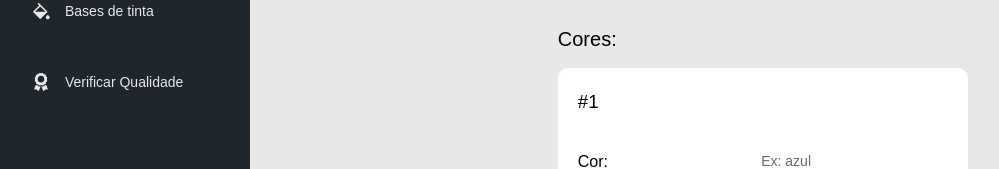
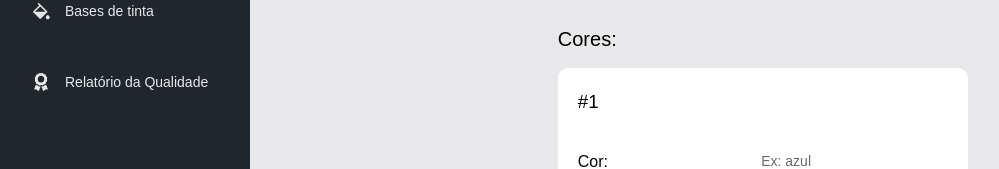
Before and after one commit to Projeto-Carrossel-Serigrafia-PI2/Projeto-Carrossel-Semi-Automatico-PI2-Documentacao, a React (Vite) app in the folder frontend/: page / in a window 1280 px wide. Shown: the part 317-486 px from the top of the page, without its empty margins (4-1003 px from the left). Built offline with nearby package versions, Linux system fonts and the light colour scheme; no server answers.

Commit message:
#15 create new route and add it on sidebar

```diff
--- a/frontend/src/Router.tsx
+++ b/frontend/src/Router.tsx
@@ -5,6 +5,7 @@ import { ToastContainer } from 'react-toastify';
 import { Dashboard } from './pages/Dashboard';
 import { Production } from './pages/Production';
 import { Paints } from './pages/Paints';
+import { QualityReport } from './pages/QualityReport';
 import { SideBar } from './components/SideBar';
 
 import PageContext from './contexts/PageContext';
@@ -24,6 +25,7 @@ export function Router() {
           <Route path="/" element={<Production />} />
           <Route path="/dashboard" element={<Dashboard />} />
           <Route path="/paints" element={<Paints />} />
+          <Route path="/quality-report" element={<QualityReport />} />
         </Routes>
       </PageContext.Provider>
     </BrowserRouter>
--- a/frontend/src/components/SideBar.tsx
+++ b/frontend/src/components/SideBar.tsx
@@ -77,10 +77,13 @@ export function SideBar() {
         />
 
         <Option
-          icon={<FaAward size={18} color="#E8E7EA" />}
-          title="Verificar Qualidade"
-          route="/quality/"
-          onClick={() => {}}
+          icon={<FaAward size={18} color={page === 'quality-report' ? '#B193EE' : '#E8E7EA'} />}
+          title="Relatório da Qualidade"
+          active={page === 'quality-report'}
+          route="/quality-report/"
+          onClick={() => {
+            setPage('quality-report');
+          }}
         />
       </main>
     </div>
```
